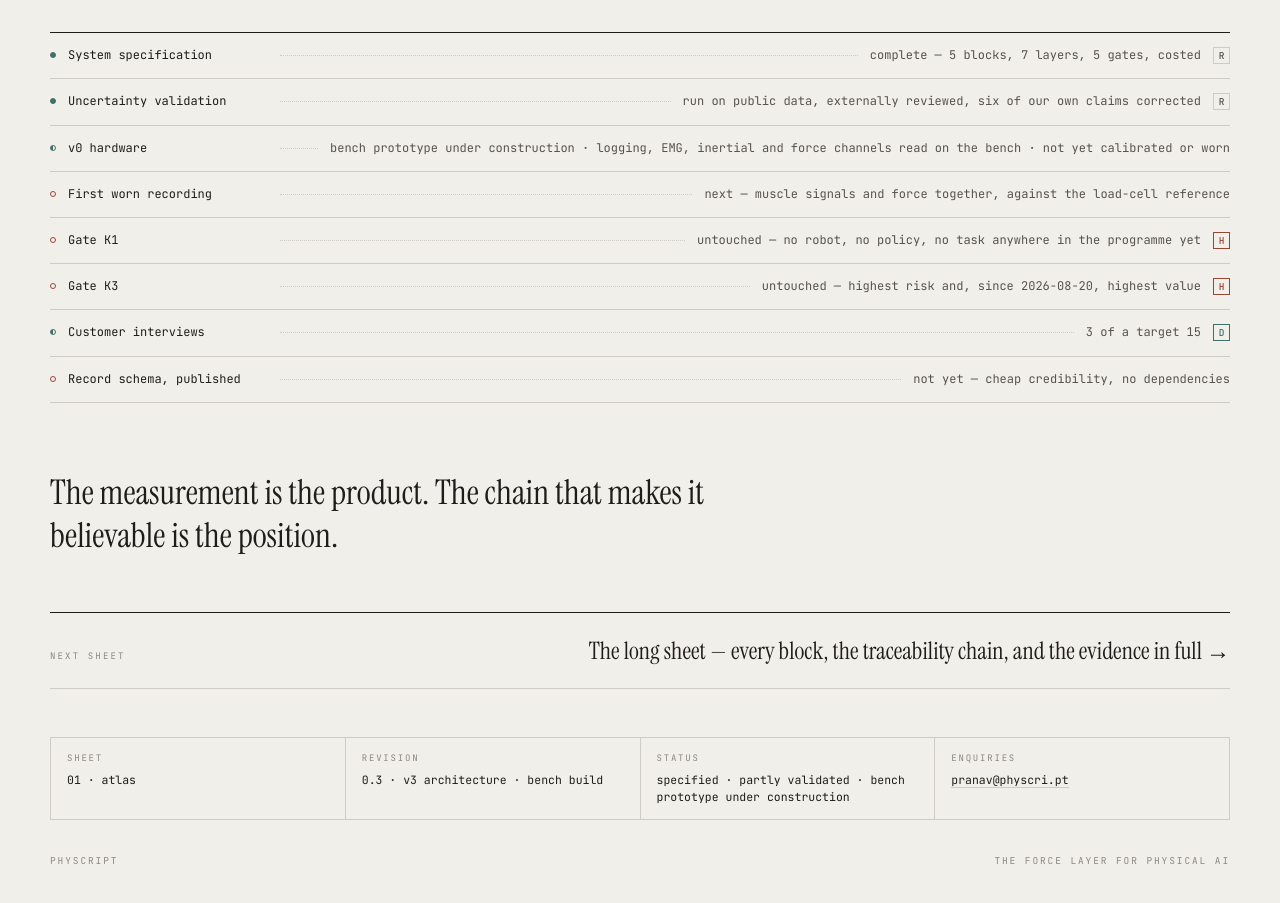
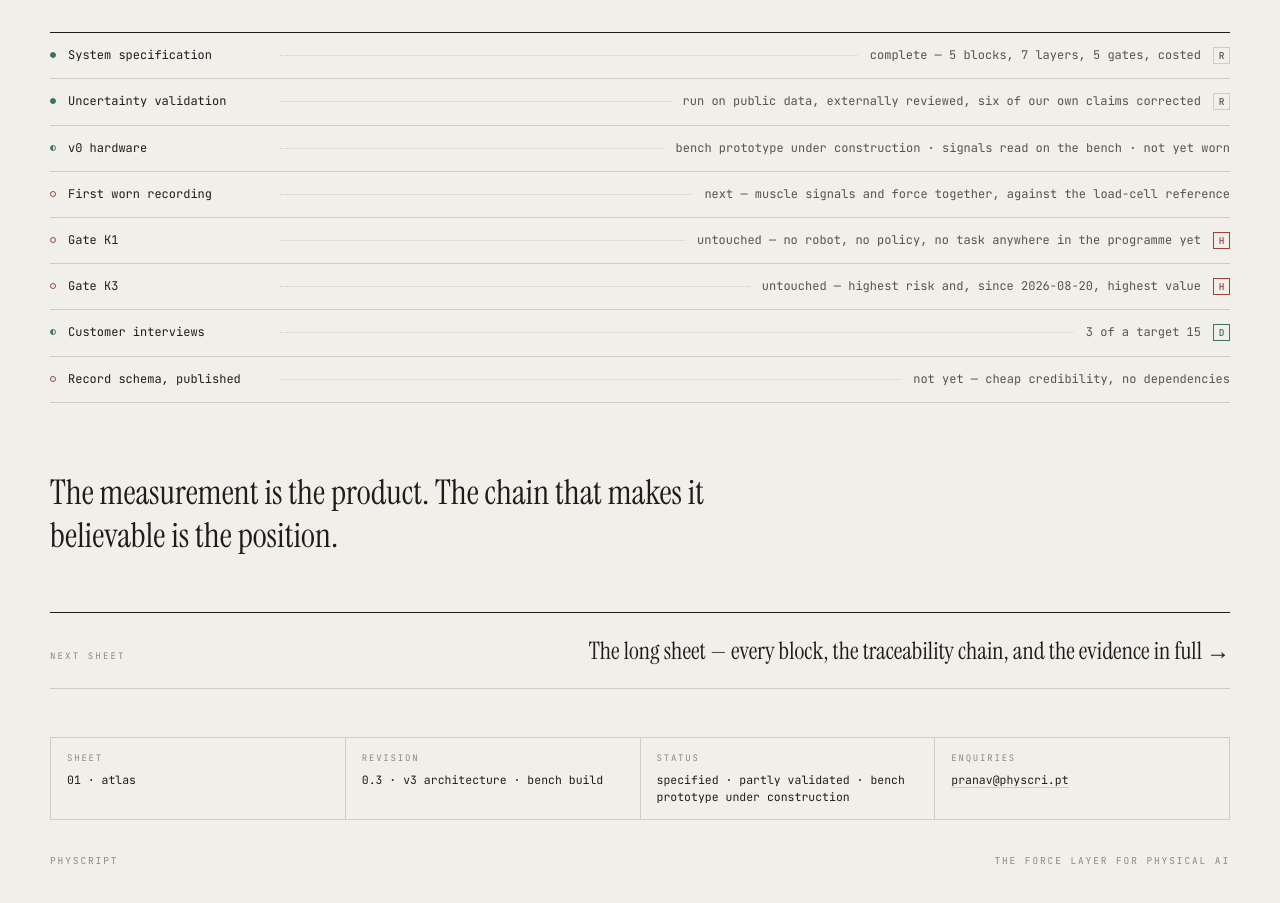
Before and after one commit to physcript-data/physcript, a Next.js app: page /touchstone in a window 1280 px wide. Shown: the part 7200-8103 px from the top of the page. Built offline with nearby package versions, Linux system fonts and the light colour scheme.

Commit message:
Atlas: shorten v0 hardware status so it fits on one line
Co-Authored-By: Claude Opus 5.5 <noreply@anthropic.com>
Claude-Session: https://claude.ai/code/session_01RmuKaqeJjDhCf7eExoRtLP

```diff
--- a/components/Atlas.jsx
+++ b/components/Atlas.jsx
@@ -908,7 +908,7 @@ function Strip() {
 const STATUS = [
   ["System specification", "complete — 5 blocks, 7 layers, 5 gates, costed", "R", "done"],
   ["Uncertainty validation", "run on public data, externally reviewed, six of our own claims corrected", "R", "done"],
-  ["v0 hardware", "bench prototype under construction · logging, EMG, inertial and force channels read on the bench · not yet calibrated or worn", "—", "part"],
+  ["v0 hardware", "bench prototype under construction · signals read on the bench · not yet worn", "—", "part"],
   ["First worn recording", "next — muscle signals and force together, against the load-cell reference", "—", "open"],
   ["Gate K1", "untouched — no robot, no policy, no task anywhere in the programme yet", "H", "open"],
   ["Gate K3", "untouched — highest risk and, since 2026-08-20, highest value", "H", "open"],
```
